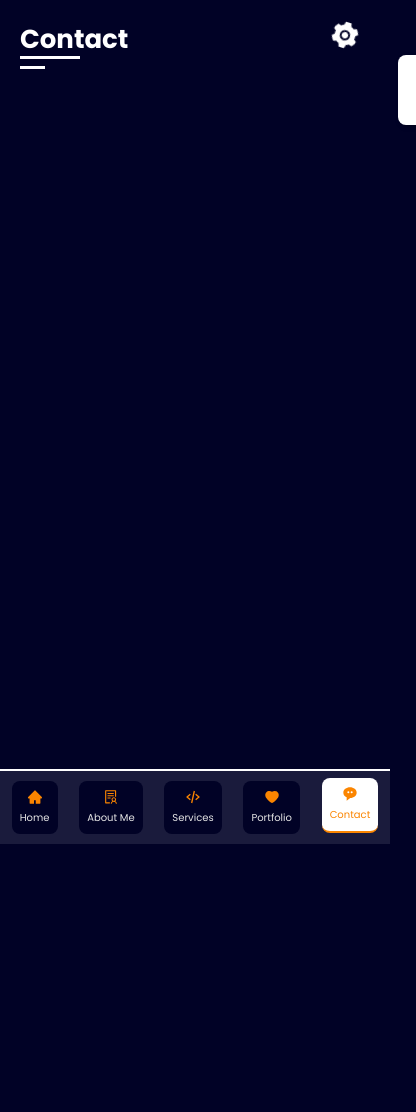
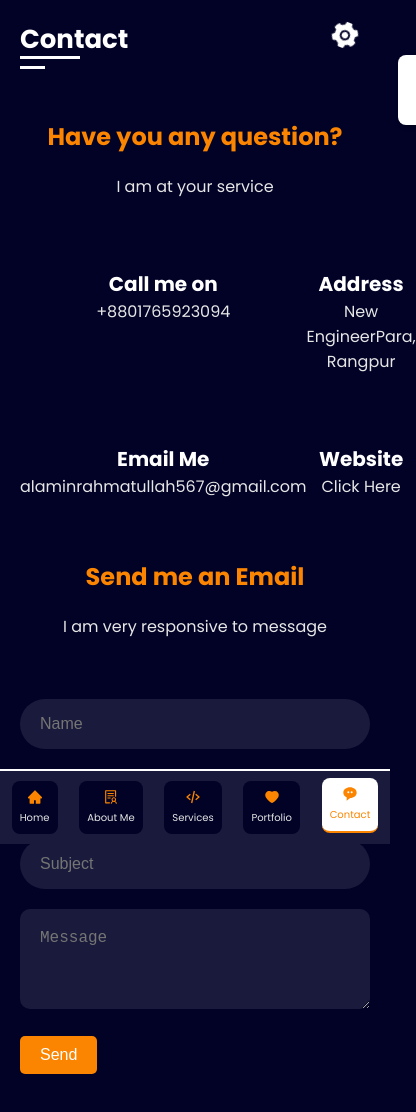
Before and after one commit to alamin360am/portfolio-client, a React (Vite) app: page /contact in a window 390 px wide. Shown: the top 1112 px of the page, 416 px wide, since content can reach past the window. Before the commit the page ends 844 px from the top, so only its background shows below. Built offline with nearby package versions, Linux system fonts and the light colour scheme.

Commit message:
contact section complete with responsive

```diff
--- a/package.json
+++ b/package.json
@@ -10,6 +10,7 @@
     "preview": "vite preview"
   },
   "dependencies": {
+    "@emailjs/browser": "^3.11.0",
     "firebase": "^9.23.0",
     "localforage": "^1.10.0",
     "match-sorter": "^6.3.1",
@@ -18,7 +19,8 @@
     "react-icons": "^4.10.1",
     "react-router-dom": "^6.14.0",
     "react-type-animation": "^3.1.0",
-    "sort-by": "^1.2.0"
+    "sort-by": "^1.2.0",
+    "sweetalert2": "^11.7.12"
   },
   "devDependencies": {
     "@types/react": "^18.0.37",
--- a/src/Pages/Contact/Contact.jsx
+++ b/src/Pages/Contact/Contact.jsx
@@ -1,11 +1,88 @@
 import SectionHeading from "../../Components/SectionHeading/SectionHeading";
+import { useRef } from "react";
+import emailjs from "@emailjs/browser";
+import "./contact.css";
+import Swal from "sweetalert2";
 
 const Contact = () => {
-    return (
-        <section>
-            <SectionHeading heading={"Contact"}></SectionHeading>
-        </section>
-    );
+  const form = useRef();
+
+  const sendEmail = (e) => {
+    e.preventDefault();
+
+    console.log(import.meta.env.VITE_PUBLIC_KEY);
+
+    emailjs
+      .sendForm(
+        import.meta.env.VITE_SERVICE_ID,
+        import.meta.env.VITE_TEMPLATE_ID,
+        form.current,
+        import.meta.env.VITE_PUBLIC_KEY
+      )
+      .then(
+        (result) => {
+            console.log(result);
+            Swal.fire({
+                position: 'center',
+                icon: 'success',
+                title: 'Your Email has been send successfully',
+                showConfirmButton: false,
+                timer: 1500
+              })
+        },
+        (error) => {
+          console.log(error.text);
+        }
+      );
+  };
+  return (
+    <section className="contact">
+      <SectionHeading heading={"Contact"}></SectionHeading>
+      <div className="question-box">
+        <h4 className="tertiary-heading margin-bottom-md">
+          Have you any question?
+        </h4>
+        <p>I am at your service</p>
+      </div>
+      <div className="grid grid-4-col">
+        <div className="contact-box">
+          <div className="icon"></div>
+          <h4 className="tertiary-heading">Call me on</h4>
+          <a href="tel:+8801765923094">+8801765923094</a>
+        </div>
+        <div className="contact-box">
+          <div className="icon"></div>
+          <h4 className="tertiary-heading">Address</h4>
+          <p>New EngineerPara, Rangpur</p>
+        </div>
+        <div className="contact-box">
+          <div className="icon"></div>
+          <h4 className="tertiary-heading">Email Me</h4>
+          <a href="mailto:alaminrahmatullah567@gmail.com">
+            alaminrahmatullah567@gmail.com
+          </a>
+        </div>
+        <div className="contact-box">
+          <div className="icon"></div>
+          <h4 className="tertiary-heading">Website</h4>
+          <a href="https://alamin-portfolio.web.app/">Click Here</a>
+        </div>
+      </div>
+      <div className="question-box">
+        <h4 className="tertiary-heading margin-bottom-md">Send me an Email</h4>
+        <p>I am very responsive to message</p>
+      </div>
+      <form ref={form} onSubmit={sendEmail}>
+        <div className="grid grid-2-col">
+          <input type="text" name="user_name" placeholder="Name" className="input"  required />
+          <input type="email" name="user_email" placeholder="Email" className="input"  required />
+        </div>
+        <input type="text" name="user_subject" placeholder="Subject" className="input" />
+        <textarea name="message" placeholder="Message" className="input textarea" required />
+        <input type="submit" value="Send" className="btn" />
+      </form>
+    </section>
+  );
 };
 
 export default Contact;
--- /dev/null
+++ b/src/Pages/Contact/contact.css
@@ -0,0 +1,64 @@
+.question-box {
+    display: flex;
+    flex-direction: column;
+    align-items: center;
+    margin-bottom: 6rem;
+}
+
+.question-box .tertiary-heading {
+    font-size: 2.4rem;
+    color: var(--Theme-color);
+}
+
+.contact-box {
+    display: flex;
+    flex-direction: column;
+    align-items: center;
+    margin-bottom: 6rem;
+}
+
+.contact-box .icon {
+    font-size: 3rem;
+    color: var(--Theme-color);
+    margin-bottom: 1rem;
+}
+
+.contact-box p,
+.contact-box a {
+    text-align: center;
+}
+
+.contact-box a {
+    color: var(--skin-color-shade);
+}
+
+
+.input {
+    font-size: 1.6rem;
+    width: 100%;
+    height: 5rem;
+    padding: 2rem;
+    border: none;
+    border-radius: 100px;
+    margin-bottom: 2rem;
+    color: var(--skin-color-shade);
+    background-color: var(--menu-background-color);
+}
+
+.textarea {
+    font-size: 1.6rem;
+    width: 100%;
+    height: 10rem;
+    border-radius: 1rem;
+}
+
+form .btn {
+    display: inline-block;
+    cursor: pointer;
+}
+
+@media screen and (max-width: 991px) {
+    .contact .grid {
+        gap: 0;
+    }
+}
```
Also changed, not shown: 1 other file (tests, documents, lock files or other folders).
